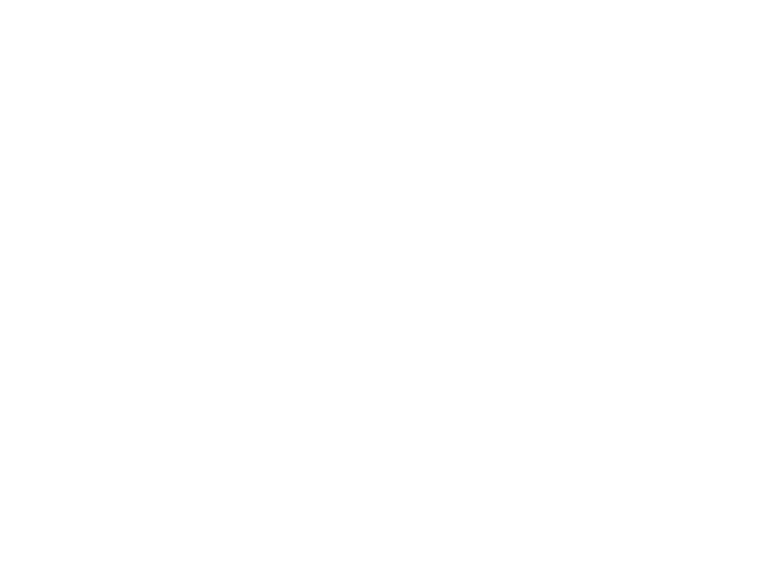
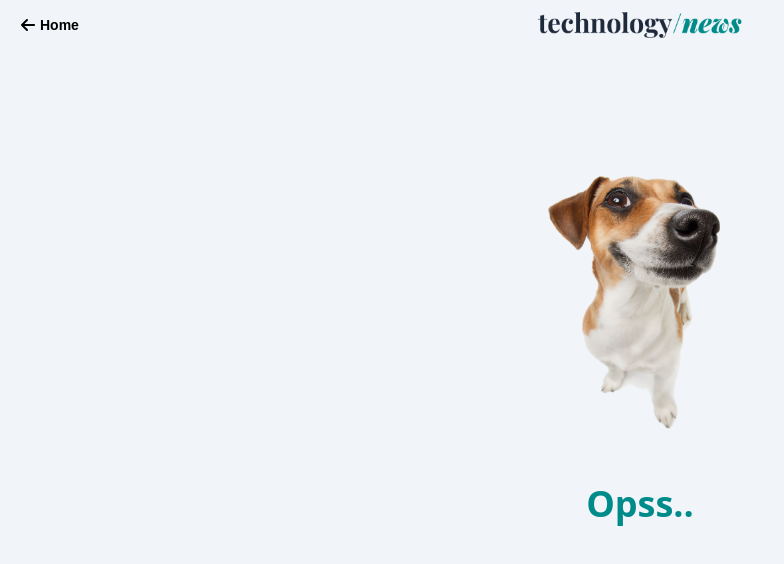
Before and after one commit to anapaulasanto/job-frontend-developer, a React (Vite) app in the folder test-news/: page /block in a window 1280 px wide. Before the commit this address had no page. Shown: the top 564 px of the page, without its empty margins (0-784 px from the left). Built offline with nearby package versions, Linux system fonts and the light colour scheme.

Commit message:
add page's blocked

```diff
--- a/test-news/src/App.jsx
+++ b/test-news/src/App.jsx
@@ -4,6 +4,7 @@
 import Results from './pages/Results';
 import NotFound from './pages/NotFound';
 import Details from './pages/Details';
+import PageBlock from './pages/PageBlock';
 
 function App() {
 
@@ -17,6 +18,7 @@
             <Route path='/results' element={<Results />} />
             <Route path='/notFound' element={<NotFound />} />
             <Route path='/details/everything/:slug' element={<Details />} />
+            <Route path='/block' element={<PageBlock />} />
           </Routes>
         </div>
       </BrowserRouter>
--- /dev/null
+++ b/test-news/src/pages/PageBlock.jsx
@@ -0,0 +1,27 @@
+import img from '../assets/block.png'
+import NavResults from "../components/templates/NavResults"
+import { useLocation } from "react-router-dom";
+
+export default function PageBlock() {
+    const location = useLocation();
+    const dataDetails = location.state
+
+    return (
+        <>
+            <header className='flex flex-col justify-center pb-11 w-full gap-10'>
+                <div >
+                    <NavResults />
+                </div>
+                <div className='w-full '>
+                </div>
+            </header>
+            <section className='h-screen flex flex-col items-center gap-9'>
+                <img className='w-52 rounded-full' src={img} alt="Imagem de cachorro" />
+                <div className='flex flex-col items-center gap-4'>
+                    <span className='text-4xl  source-color font-bold '>Opss..</span>
+                    <p className='text-center text-lg'>{dataDetails} </p>
+                </div>
+            </section>
+        </>
+    )
+}
--- a/test-news/src/utils/readCount.jsx
+++ b/test-news/src/utils/readCount.jsx
@@ -10,8 +10,7 @@
     const currentViews = viewedNews[item.title] || 0;
 
     if (currentViews >= 2) {
-        console.log('ja leu duas vezes');
-
+        navigate(`/block`, { state: 'Você já leu essa notícia duas vezes, que tal outra?' });
     } else {
         viewedNews[item.title] = currentViews + 1;
         localStorage.setItem("viewedNews", JSON.stringify(viewedNews));
```
